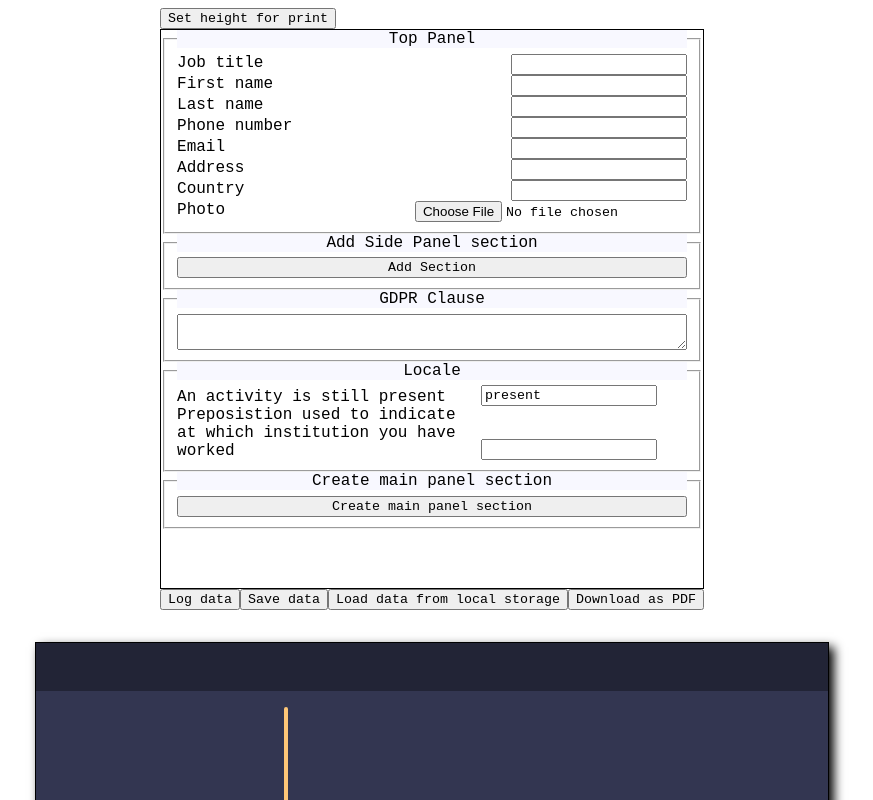
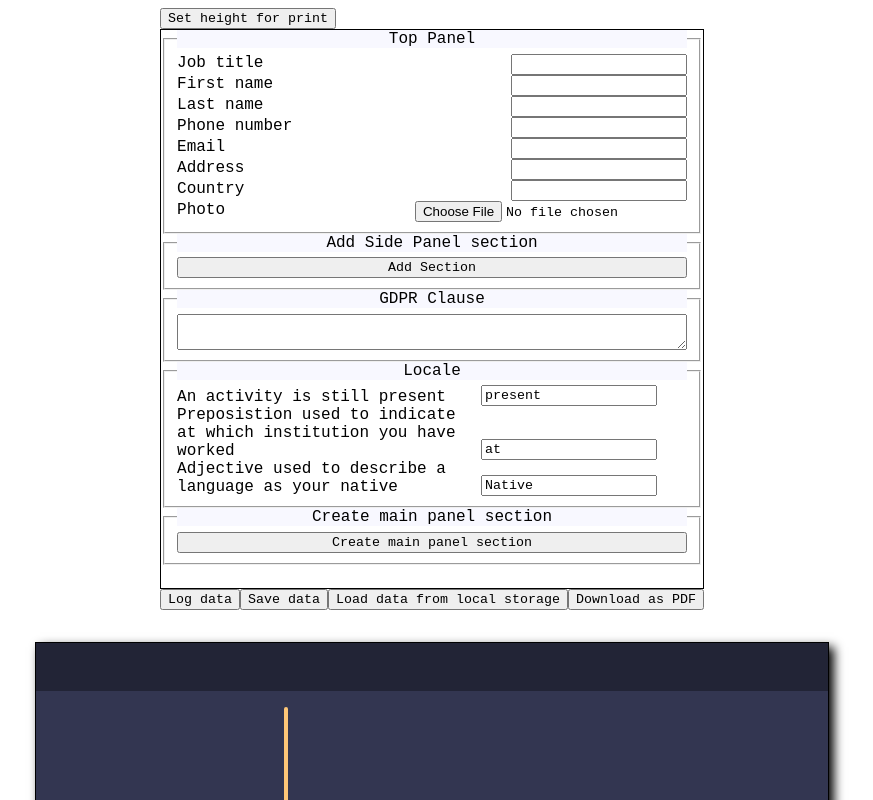
Before and after one commit to Anastazy6/React-Course, a React (Vite) app in the folder CVCreator/: page / in a window 1280 px wide. Shown: the top 800 px of the page, without its empty margins (208-1081 px from the left). Built offline with nearby package versions, Linux system fonts and the light colour scheme.

Commit message:
Add localization option for Native language skill level

```diff
--- a/CVCreator/src/Components/CVForm/Main/Customization/Locale.jsx
+++ b/CVCreator/src/Components/CVForm/Main/Customization/Locale.jsx
@@ -11,7 +11,8 @@ export default function Locale ({ }) {
 
   const localizations = {
     hasNoEndDate          : 'An activity is still present',
-    institutionPreposition: 'Preposistion used to indicate at which institution you have worked'
+    institutionPreposition: 'Preposistion used to indicate at which institution you have worked',
+    nativeLanguage        : 'Adjective used to describe a language as your native'
   }
 
   const renderedLocalizations = Object.entries(localizations).map(([key, label]) => {
--- a/CVCreator/src/Components/CVForm/SidePanel/Section.jsx
+++ b/CVCreator/src/Components/CVForm/SidePanel/Section.jsx
@@ -30,8 +30,6 @@ export default function Section ({ title, id, type, maxLevel, itemsIDs }) {
     return <option value={ st } key={ st }>{ st }</option>
   });
 
-  console.log("penis " + maxLevel);
-
   const items = findItemsByIds(itemsIDs, sideItems.items);
 
   const renderedItems = items
@@ -49,7 +47,6 @@ export default function Section ({ title, id, type, maxLevel, itemsIDs }) {
     const property = e.target.name;
     const value    = e.target.value;
 
-    console.log(property);
     dispatchPanel({
       type    : 'updated_side_section',
       property: property,
--- a/CVCreator/src/Components/CVForm/SidePanel/SidePanel.jsx
+++ b/CVCreator/src/Components/CVForm/SidePanel/SidePanel.jsx
@@ -5,7 +5,6 @@ import Section from "./Section";
 export default function SidePanel () {
   const data = useSidePanel();
 
-  console.log(data);
   const sections = data.sections && data.sections.map(ss => (
     <Section
       key      ={ ss.id                 }
--- a/CVCreator/src/Components/Preview/SidePanelPreview/Item.jsx
+++ b/CVCreator/src/Components/Preview/SidePanelPreview/Item.jsx
@@ -1,5 +1,5 @@
 import { EmptyStar, FullStar } from "../../../assets/SVG/Stars";
-
+import { useMainPanel } from "../../../Contexts/DataModules/MainPanelProvider";
 
 export default function Item ({ item, type, maxLevel }) {
   const title          = pickTitleStyle(type, item.title, item.secValue);
@@ -35,13 +35,21 @@ function pickTitleStyle (type, title, secValue) {
 
 
 function pickSecondaryValueStyle (type, secValue, maxLevel) {
+  const locale = useMainPanel().locale ?? null;
+  const nativeLanguage = locale && locale.nativeLanguage || 'Native';
+
+
   if (type === 'flat') return null;
 
-  if (type === 'languages') return (
-    <LangLevel
-      level={ secValue }
-    />
-  );
+  if (type === 'languages') {
+    const languageLevel = secValue === 'Native' ? nativeLanguage : secValue;
+    return (
+      <LangLevel
+        level={ languageLevel }
+      />
+    );
+  }
+
 
   if (type === 'skills') return (
     <StarLevel
--- a/CVCreator/src/Contexts/DataModules/MainPanelProvider.jsx
+++ b/CVCreator/src/Contexts/DataModules/MainPanelProvider.jsx
@@ -18,7 +18,9 @@ export default function MainPanelProvider ({ children }) {
       sections: [],
       clause: '',
       locale: {
-        hasNoEndDate: 'present'
+        hasNoEndDate          : 'present',
+        institutionPreposition: 'at',
+        nativeLanguage        : 'Native'
       }
     }
   );
--- a/CVCreator/src/styles/includes/Preview/_side-panel.scss
+++ b/CVCreator/src/styles/includes/Preview/_side-panel.scss
@@ -1,6 +1,6 @@
 @import "../variables.scss";
 
-$side-panel-h3-size: 1.2rem;
+$side-panel-h3-size: 1.4rem;
 
 #side-panel-preview-wrapper {
   grid-area: side-panel;
@@ -24,7 +24,7 @@ $side-panel-h3-size: 1.2rem;
 
   h3 {
     text-align : center;
-    font-weight: normal;
+    font-weight: bold;
   }
 }
 
```
